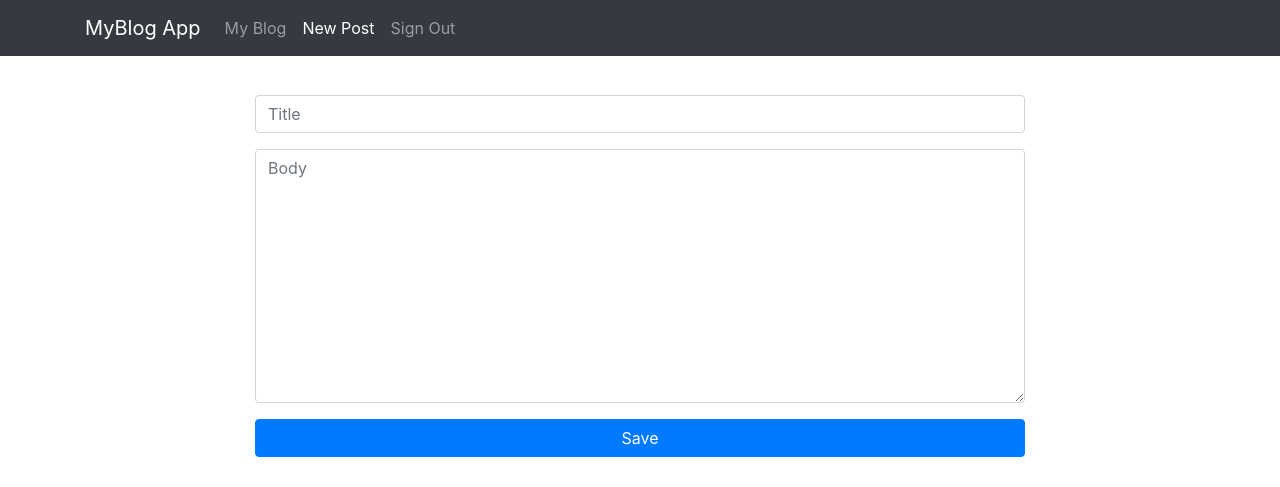
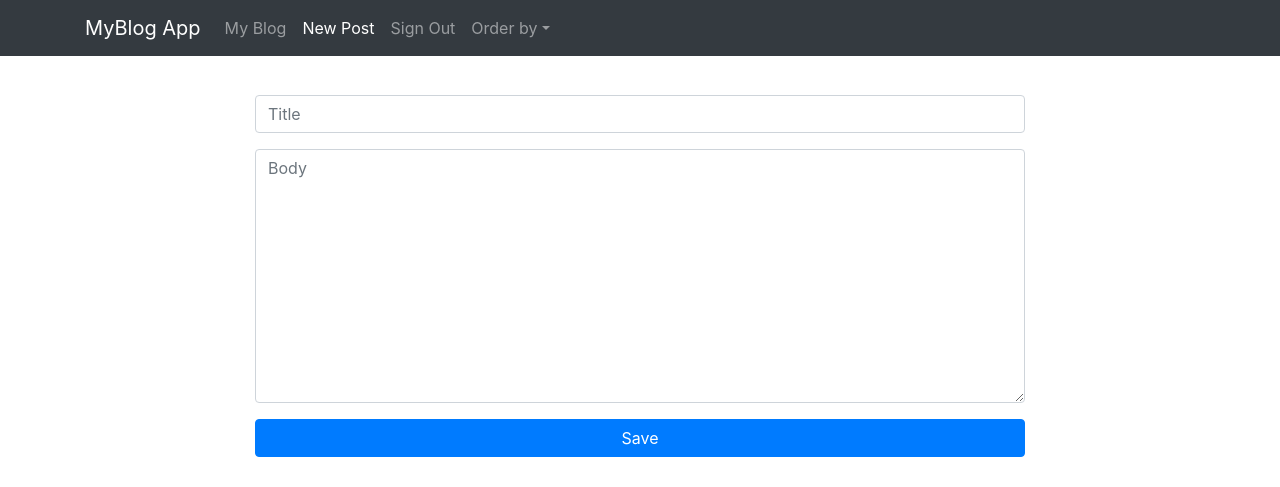
Before and after one commit to wcdbmv/DBC, a Django app: page /blog/post/create/ in a window 1280 px wide. Shown: the top 487 px of the page. Run offline with Django 3.2, Linux system fonts and the light colour scheme; the visitor is signed in with stand-in values (Sample User, id 1); some libraries are stand-ins or nearby versions.

Commit message:
Add order_by dropdown menu

```diff
--- a/templates/base.html
+++ b/templates/base.html
@@ -1,5 +1,6 @@
 <!-- this is base template with navbar and footer -->
 {% load static %}
+{% load url_replace %}
 
 <!doctype html>
 <html lang="en">
@@ -44,6 +45,15 @@
                         <a class="nav-link" href="{% url 'login' %}">Login</a>
                     </li>
                 {% endif %}
+                <li class="nav-item dropdown">
+                    <a class="nav-link dropdown-toggle" href="#" id="navbarDropdownMenuLink" role="button" data-toggle="dropdown" aria-haspopup="true" aria-expanded="false">Order by</a>
+                    <div class="dropdown-menu" aria-labelledby="navbarDropdownMenuLink">
+                        <a class="dropdown-item" href="?{% url_replace 'order_by' '-pub_date' %}">-pub_date</a>
+                        <a class="dropdown-item" href="?{% url_replace 'order_by' 'pub_date' %}">pub_date</a>
+                        <a class="dropdown-item" href="?{% url_replace 'order_by' '-rating' %}">-rating</a>
+                        <a class="dropdown-item" href="?{% url_replace 'order_by' 'rating' %}">rating</a>
+                    </div>
+                </li>
             </ul>
         </div>
     </div>
```
